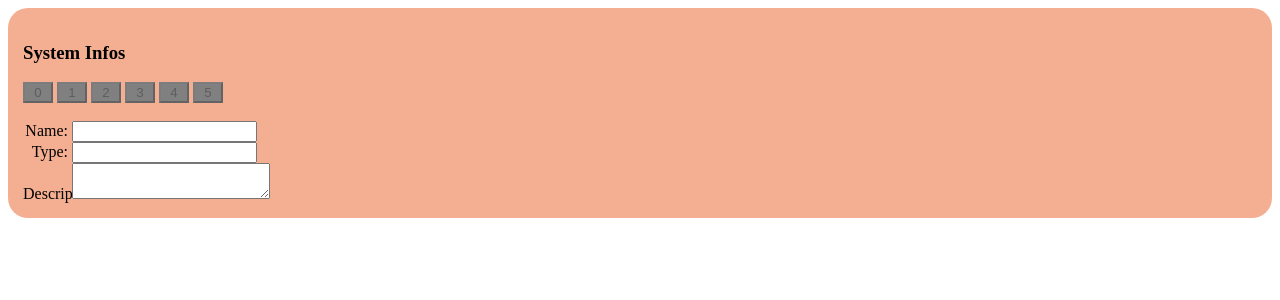
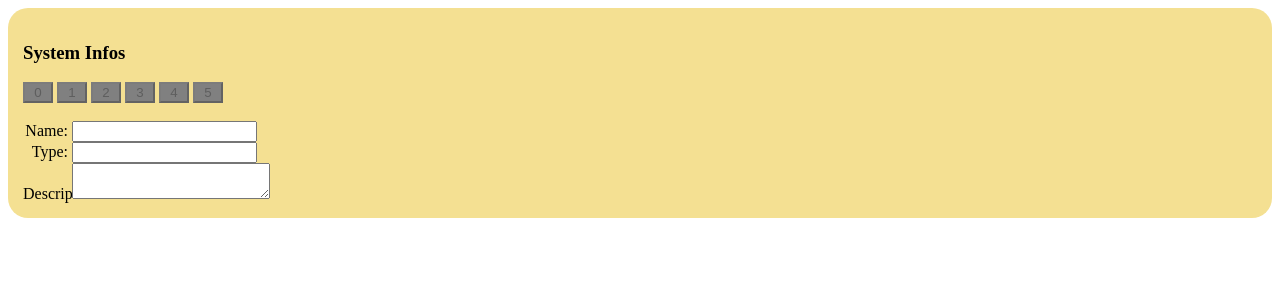
Before and after one commit to letanphuc/powertool, a PHP site: page /infoSensor.html in a window 1280 px wide. Shown: the top 300 px of the page. Run offline with PHP 8.4, Linux system fonts and the light colour scheme.

Commit message:
change UI

```diff
--- a/WebSensor/globarCss.css
+++ b/WebSensor/globarCss.css
@@ -43,7 +43,7 @@
 
     .infoArea {
         padding:10px ;
-        background:#f4af92;
+        background:#f4e092;
         webkit-border-radius: 20px;
         -moz-border-radius: 20px;
         border-radius: 20px;
--- a/WebSensor/infoSensor.html
+++ b/WebSensor/infoSensor.html
@@ -16,7 +16,7 @@
 	<!-- <?php include 'readSensorInfo.php';?>    -->
 	<!-- <?php include 'Table/readData.php';?> -->
 </head>
-<div id="infoSensor" style="padding: 15px; background: #f4af92; webkit-border-radius: 20px; -moz-border-radius: 20px; border-radius: 20px; margin: 0 auto; overflow: hidden;">
+<div id="infoSensor" style="padding: 15px; background: #f4e092; webkit-border-radius: 20px; -moz-border-radius: 20px; border-radius: 20px; margin: 0 auto; overflow: hidden;">
 <h3>System Infos</h3>
 <input type="button" id="Sensor0" data-toggle="collapse" class="btn btn-success" value="0" style='background-color: gray; width: 30px; ' disabled="true"></input>
 <input type="button" id="Sensor1" data-toggle="collapse" class="btn btn-success" value="1" style='background-color: gray; width: 30px; ' disabled="true"></input>
```
